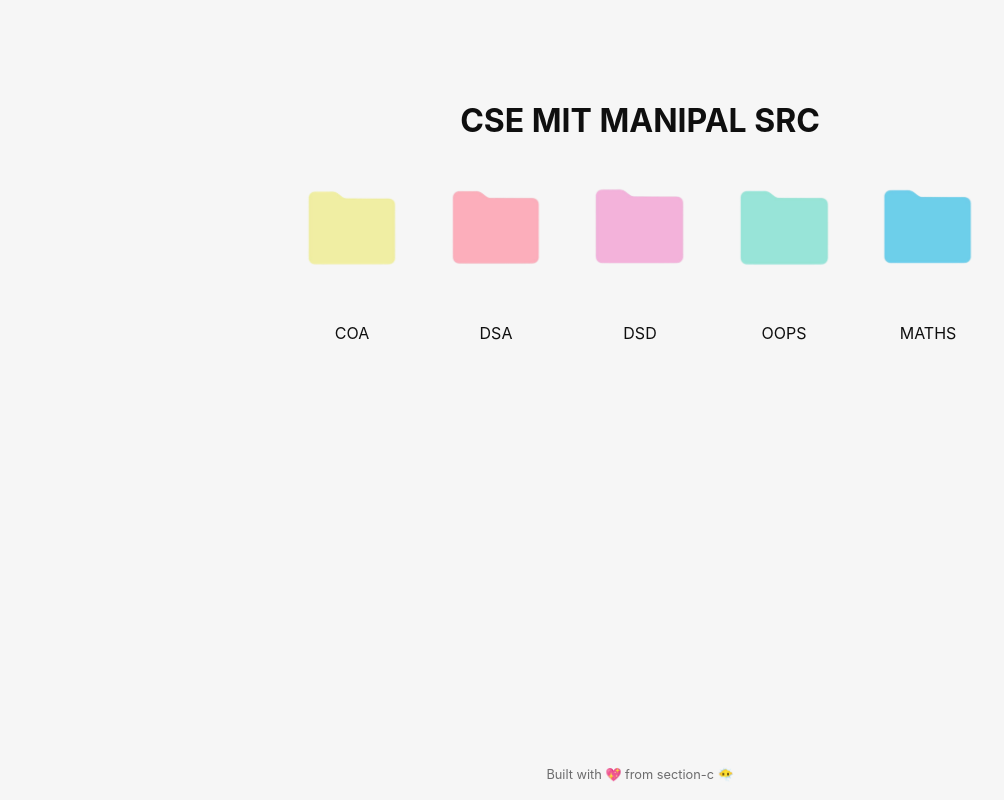
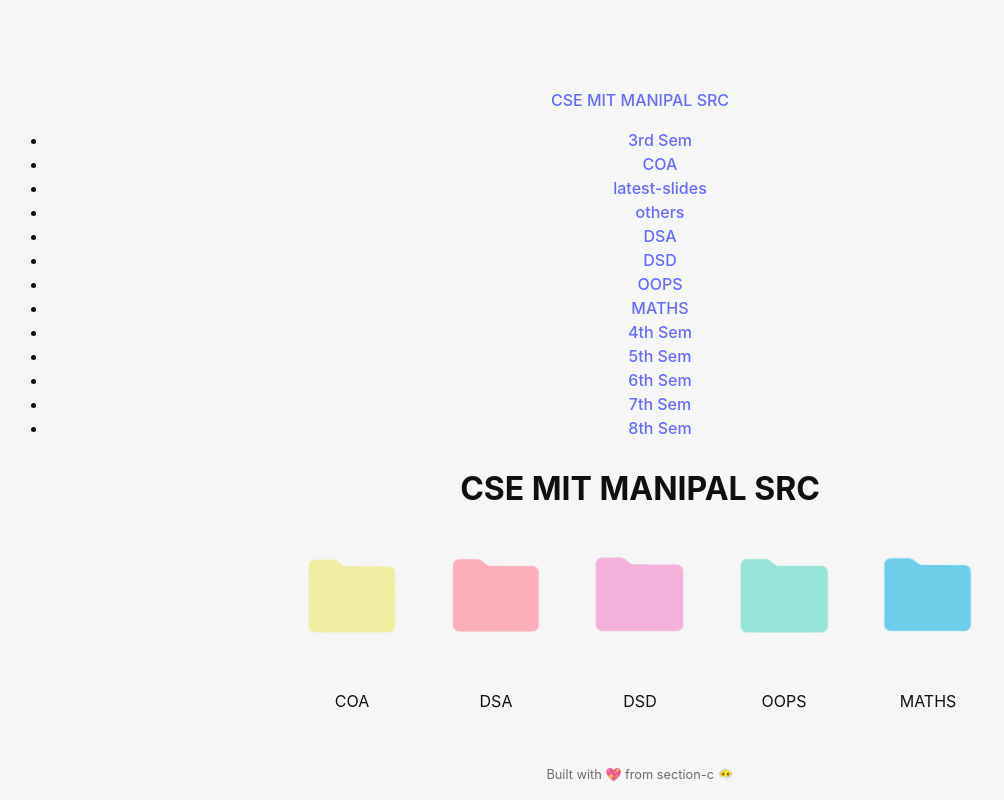
Before and after one commit to ninetynin/cs-src, a SvelteKit app: page / in a window 1280 px wide. Shown: the whole page, without its empty margins (0-1004 px from the left). Built offline with nearby package versions, Linux system fonts and the light colour scheme.

Commit message:
fixed nav idk if it did work

```diff
--- a/src/routes/+layout.svelte
+++ b/src/routes/+layout.svelte
@@ -3,6 +3,24 @@
 </script>
 
 <main class="container">
+  <nav>
+    <a href="/" class="logo">CSE MIT MANIPAL SRC</a>
+    <ul>
+      <li><a href="/3rdsem">3rd Sem</a></li>
+        <li><a href="/3rdsem/coa">COA</a></li>
+          <li><a href="/3rdsem/coa/latest-slides">latest-slides</a></li>
+          <li><a href="/3rdsem/coa/others">others</a></li>
+        <li><a href="/3rdsem/dsa">DSA</a></li>
+        <li><a href="/3rdsem/dsd">DSD</a></li>
+        <li><a href="/3rdsem/oops">OOPS</a></li>
+        <li><a href="/3rdsem/maths">MATHS</a></li>
+      <li><a href="/4thsem">4th Sem</a></li>
+      <li><a href="/5thsem">5th Sem</a></li>
+      <li><a href="/6thsem">6th Sem</a></li>
+      <li><a href="/7thsem">7th Sem</a></li>
+      <li><a href="/8thsem">8th Sem</a></li>
+    </ul>
+  </nav>
   <slot> </slot>
 </main>
 
```
Also changed, not shown: src/lib/Nav.svelte (deleted, +0 -10 lines).
